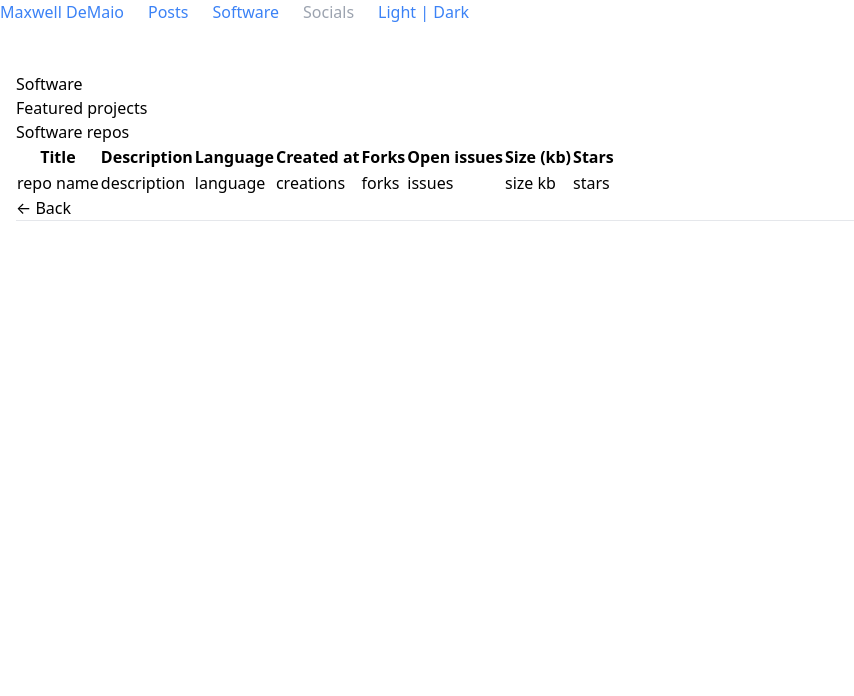
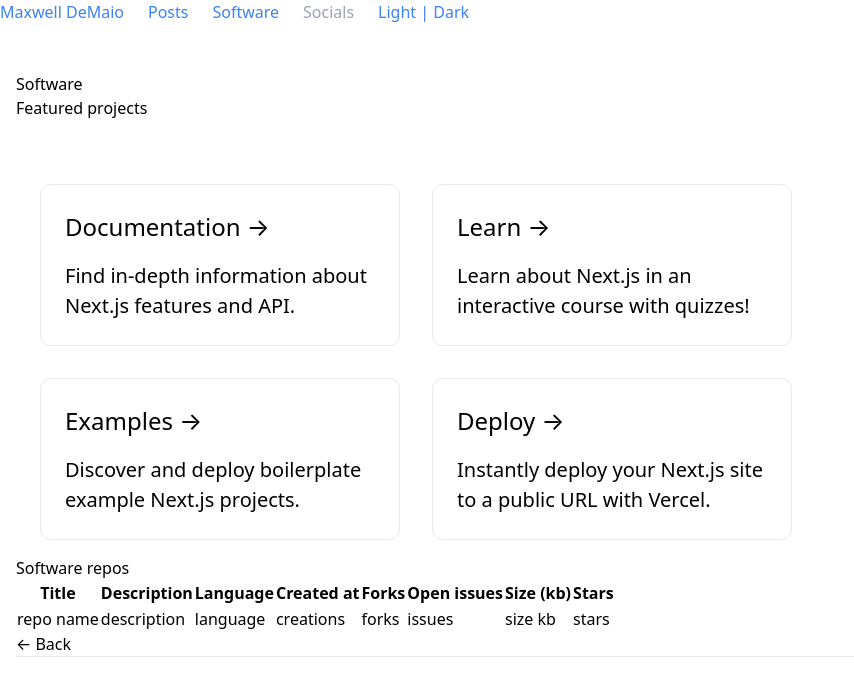
Before and after one commit to maxdemaio/max-nextjs, a Next.js app: page /software in a window 1280 px wide. Shown: the top 696 px of the page, without its empty margins (0-854 px from the left). Built offline with nearby package versions, Linux system fonts and the light colour scheme; what @tailwindcss/typography would draw is missing.

Commit message:
update readme

```diff
--- a/pages/software/index.js
+++ b/pages/software/index.js
@@ -1,6 +1,6 @@
 import Head from 'next/head'
-import Link from 'next/link'
 import NestedFooter from '../../components/nestedFooter'
+import softwareStyles from '../../styles/software.module.css';
 
 // export async function getStaticProps() {
 //     // TODO
@@ -27,18 +27,45 @@ export default function Software() {
             <title>Software | Max DeMaio</title>
         </Head>
 
-
-            {/* Tailwind CSS Typography prose */}
             <div className="mt-8 mb-8 mx-auto p-4 prose prose-lg">
-                {/*Blog post header */}
+            <main>
                 <header>
-                    <h1 class="select-none">Software</h1>
+                    <h1 className="select-none">Software</h1>
                 </header>
 
                 {/* Add this <section> tag below the existing <section> tag */}
-                <main>
-                    <div>Featured projects</div>
-                    <div>Software repos</div>
+                <h2>Featured projects</h2>
+                <div className={softwareStyles.grid}>
+                    <a href="https://nextjs.org/docs" className={softwareStyles.card}>
+                        <h3>Documentation &rarr;</h3>
+                        <p>Find in-depth information about Next.js features and API.</p>
+                    </a>
+
+                    <a href="https://nextjs.org/learn" className={softwareStyles.card}>
+                        <h3>Learn &rarr;</h3>
+                        <p>Learn about Next.js in an interactive course with quizzes!</p>
+                    </a>
+
+                    <a
+                        href="https://github.com/vercel/next.js/tree/master/examples"
+                        className={softwareStyles.card}
+                    >
+                        <h3>Examples &rarr;</h3>
+                        <p>Discover and deploy boilerplate example Next.js projects.</p>
+                    </a>
+
+                    <a
+                        href="https://vercel.com/import?filter=next.js&utm_source=create-next-app&utm_medium=default-template&utm_campaign=create-next-app"
+                        className={softwareStyles.card}
+                    >
+                        <h3>Deploy &rarr;</h3>
+                        <p>
+                            Instantly deploy your Next.js site to a public URL with Vercel.
+                        </p>
+                    </a>
+                </div>
+
+                <h2>Software repos</h2>
                 <table id="myTable">
                     <thead>
                         <tr>
--- /dev/null
+++ b/styles/software.module.css
@@ -0,0 +1,34 @@
+.grid {
+    display: flex;
+    align-items: center;
+    justify-content: center;
+    flex-wrap: wrap;
+    max-width: 800px;
+    margin-top: 3rem;
+}
+.card {
+    margin: 1rem;
+    flex-basis: 45%;
+    padding: 1.5rem;
+    text-align: left;
+    color: inherit;
+    text-decoration: none;
+    border: 1px solid #eaeaea;
+    border-radius: 10px;
+    transition: color 0.15s ease, border-color 0.15s ease;
+}
+.card:hover,
+.card:focus,
+.card:active {
+    color: #0070f3;
+    border-color: #0070f3;
+}
+.card h3 {
+    margin: 0 0 1rem 0;
+    font-size: 1.5rem;
+}
+.card p {
+    margin: 0;
+    font-size: 1.25rem;
+    line-height: 1.5;
+}
```
Also changed, not shown: 1 other file (tests, documents, lock files or other folders). Lines whose indentation alone changed are shown as unchanged.
